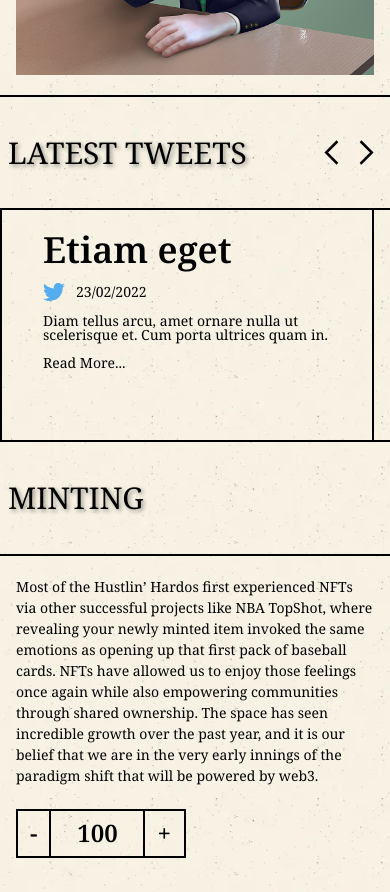
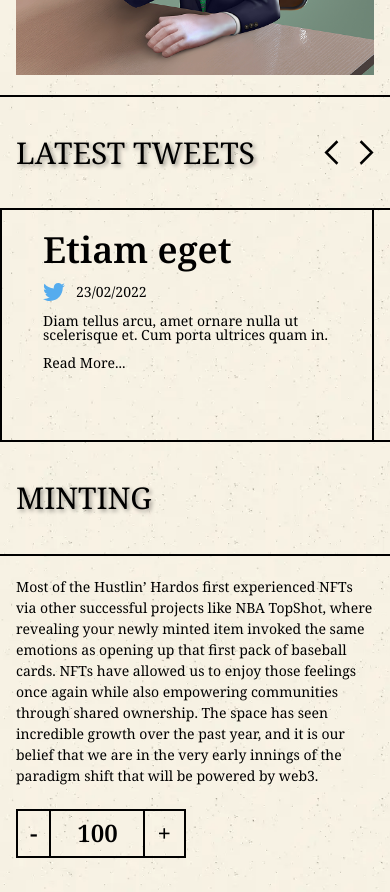
Before and after one commit to khushboo-590/Hustlin-Hardos, a React (Vite) app: page / in a window 390 px wide. Shown: the part 1380-2272 px from the top of the page. Built offline with nearby package versions, Linux system fonts and the light colour scheme.

Commit message:
px in heading

```diff
--- a/src/components/common/Heading.jsx
+++ b/src/components/common/Heading.jsx
@@ -3,7 +3,7 @@ import React from 'react'
 const Heading = ({title,myClass}) => {
   return (
     <div>
-      <h2 className={`text-[#000000] text-shadow  px-2 lg:px-0 text-[80px] max-xl:text-6xl max-lg:text-5xl max-md:text-3xl leading-[104%] ${myClass}`}>{ title}</h2>
+      <h2 className={`text-[#000000] text-shadow  px-4 md:px-2 lg:px-0 text-[80px] max-xl:text-6xl max-lg:text-5xl max-md:text-3xl leading-[104%] ${myClass}`}>{ title}</h2>
     </div>
   )
 }
```
